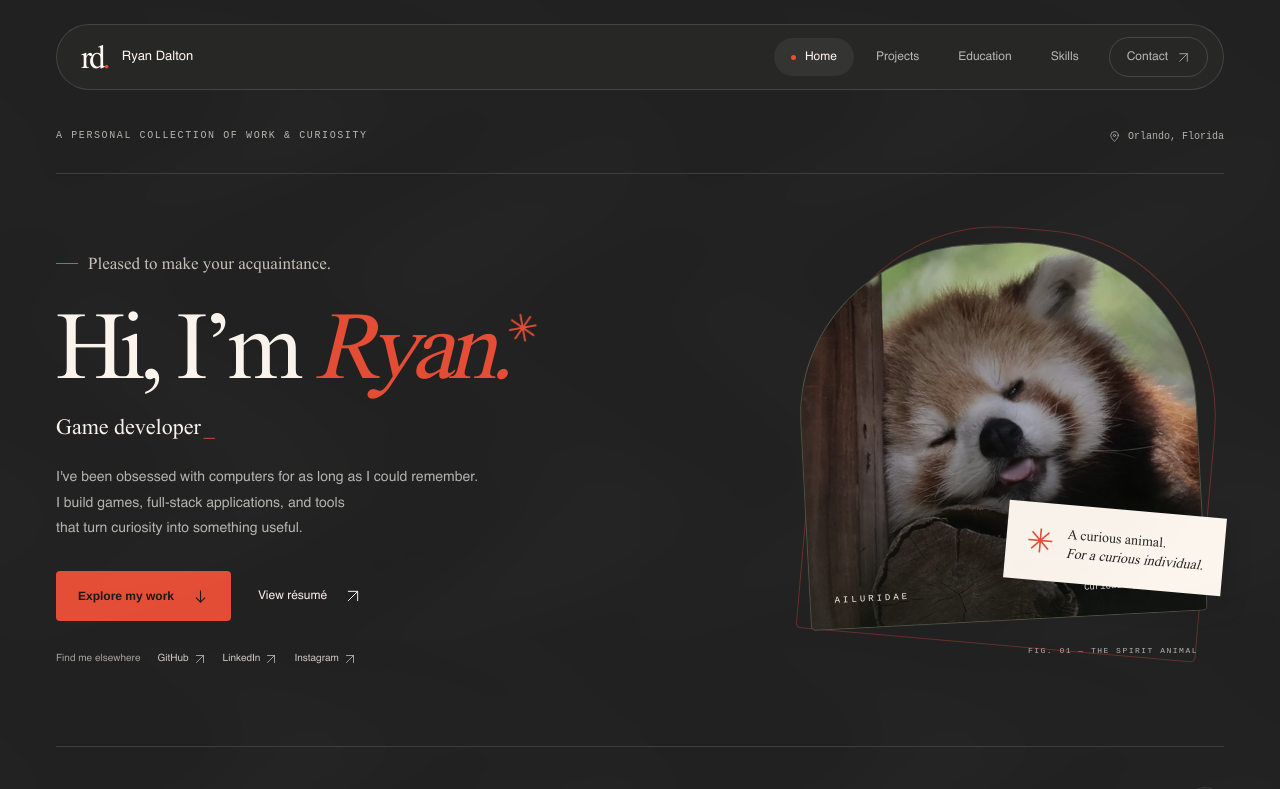
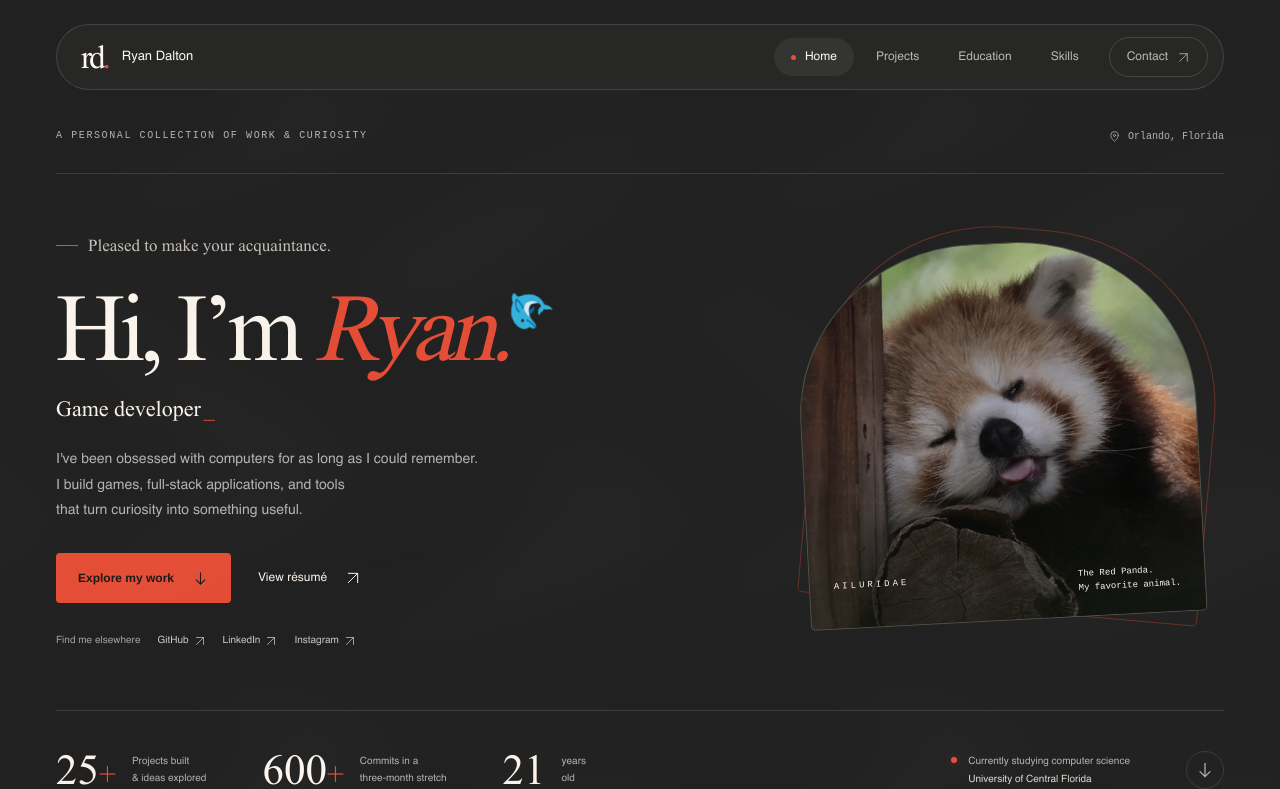
Before and after one commit to rydal05/portfolio-site, a React (Vite) app: page / in a window 1280 px wide. Shown: the top 789 px of the page. Built offline with nearby package versions, Linux system fonts and the light colour scheme.

Commit message:
claude star -> dolphin, added some context to red panda image, added age back

```diff
--- a/src/sections/prof/about.jsx
+++ b/src/sections/prof/about.jsx
@@ -21,7 +21,7 @@ export default function About() {
 					<h1>
 						Hi, I’m <em>Ryan.</em>
 						<span className="hero-asterisk" aria-hidden="true">
-							✳
+							🐬
 						</span>
 					</h1>
 					<div className="hero-role">
@@ -81,20 +81,13 @@ export default function About() {
 						/>
 						<figcaption>
 							<span>AILURIDAE</span>
-							<span>Curious by nature.</span>
+							<span>
+								The Red Panda.
+								<br />
+								My favorite animal.
+							</span>
 						</figcaption>
 					</figure>
-					<div className="portrait-label">
-						<span className="tiny-star">✳</span>
-						<div>
-							A curious animal.
-							<br />
-							<em>For a curious individual.</em>
-						</div>
-					</div>
-					<span className="photo-index">
-						FIG. 01 — THE SPIRIT ANIMAL
-					</span>
 				</Reveal>
 			</div>
 			<Reveal className="hero-bottom">
@@ -116,6 +109,16 @@ export default function About() {
 						three-month stretch
 					</span>
 				</div>
+				<div className="hero-stat">
+					<strong>
+						21<span></span>
+					</strong>
+					<span>
+						years
+						<br />
+						old
+					</span>
+				</div>
 				<div className="hero-note">
 					<span className="status-dot" />
 					<span>
```
